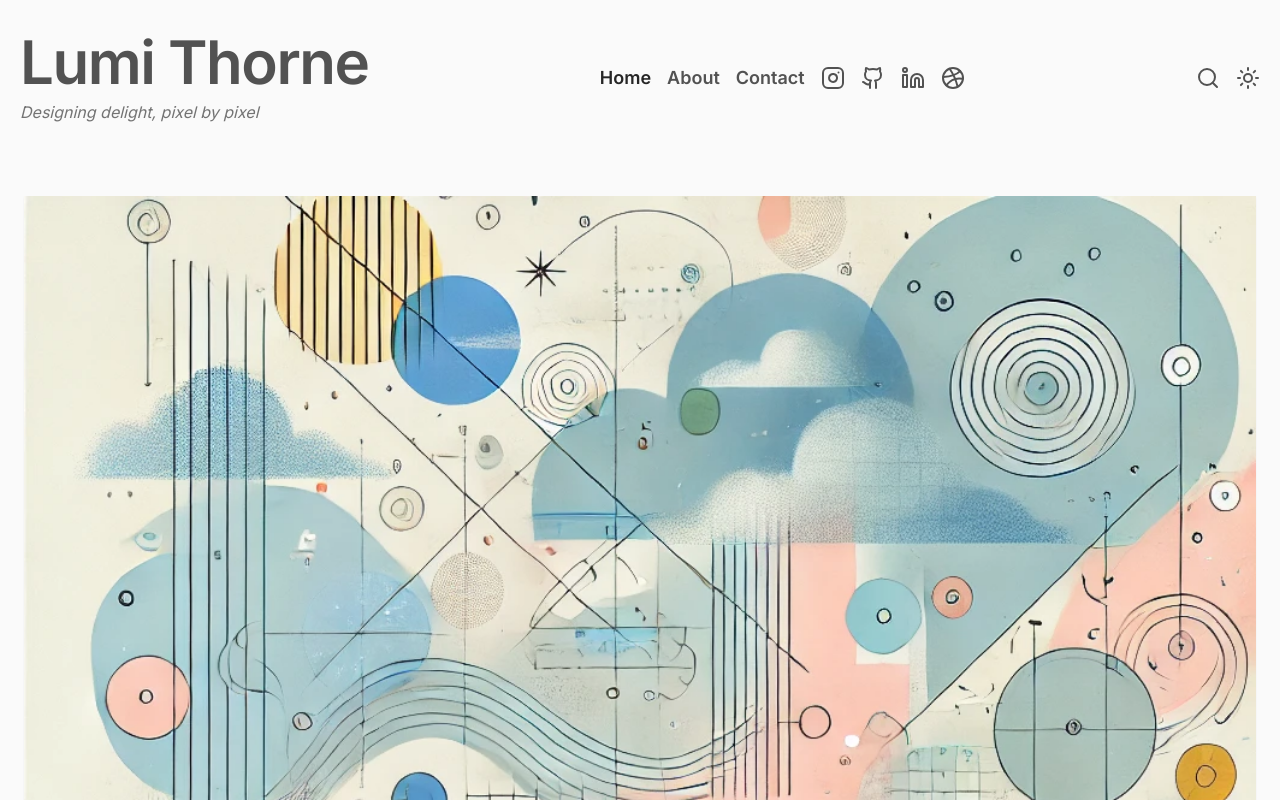
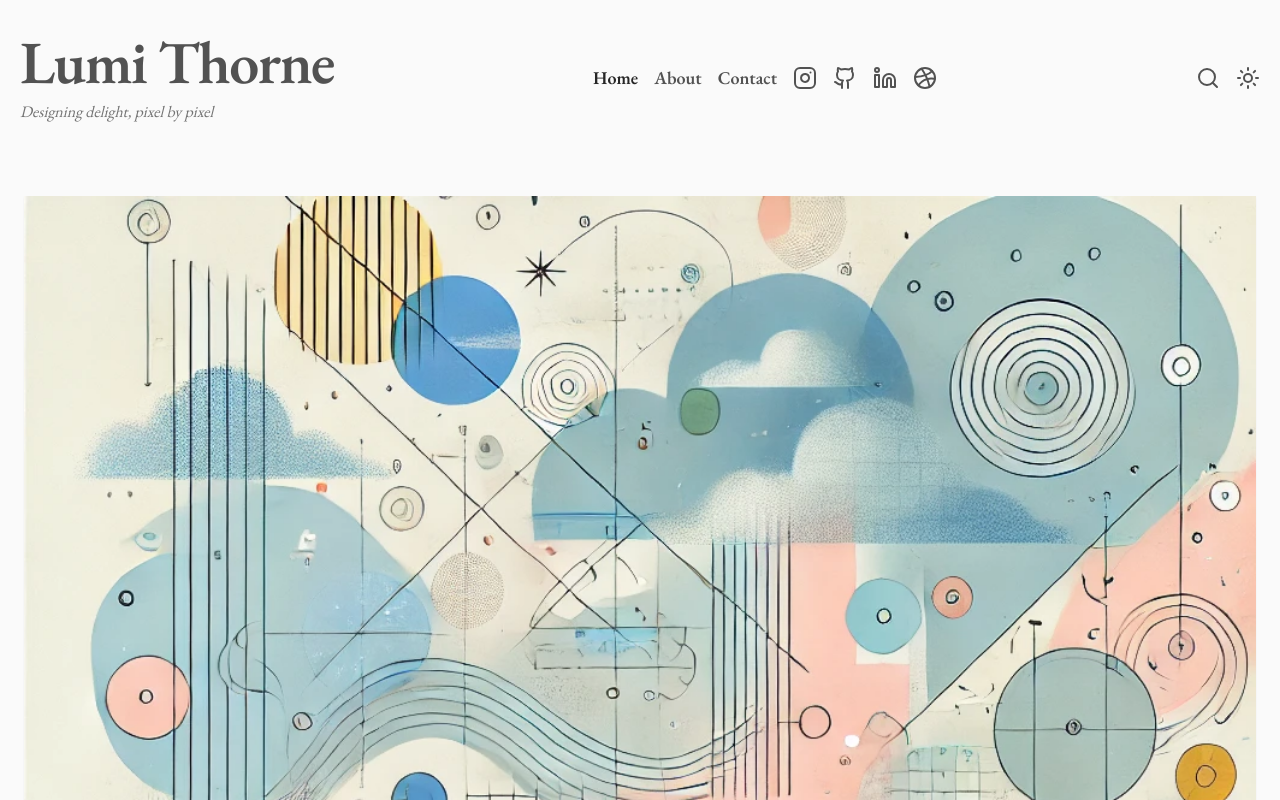
Before and after one commit to derekphilipau/nextjs-markdown-content-cms, a Next.js app: page / in a window 1280 px wide. Shown: the top 800 px of the page. Built offline with nearby package versions, Linux system fonts and the light colour scheme.

Commit message:
refine colors, accessibility

```diff
--- a/src/app/globals.css
+++ b/src/app/globals.css
@@ -16,7 +16,7 @@
     --primary: 0 0% 9%;
     --primary-foreground: 0 0% 98%;
 
-    --secondary: 0 0% 96.1%;
+    --secondary: 0 0% 96%;
     --secondary-foreground: 0 0% 9%;
 
     --muted: 0 0% 96.1%;
@@ -48,7 +48,7 @@
     --primary: 0 0% 98%;
     --primary-foreground: 0 0% 9%;
 
-    --secondary: 0 0% 14.9%;
+    --secondary: 0 0% 12%;
     --secondary-foreground: 0 0% 98%;
 
     --muted: 0 0% 14.9%;
--- a/src/app/layout.tsx
+++ b/src/app/layout.tsx
@@ -1,17 +1,14 @@
 import Footer from "@/components/layout/footer";
 import { siteConfig } from "@/siteConfig";
 import type { Metadata } from "next";
-import {
-  EB_Garamond as SerifFont,
-  Inter as SansSerifFont,
-} from "next/font/google";
+import { EB_Garamond as SiteFont } from "next/font/google";
 import cn from "classnames";
 import { Header } from "@/components/layout/header";
 import { getDictionary } from "../lib/dictionaries/dictionaries";
 
 import "./globals.css";
 
-const siteFont = SansSerifFont({
+const siteFont = SiteFont({
   subsets: ["latin"],
   weight: ["400", "500", "600", "700"],
 });
--- a/src/components/content/content-list.tsx
+++ b/src/components/content/content-list.tsx
@@ -28,7 +28,10 @@ export function ContentList({
       <div className="content-grid">
         {items.map((content) => (
           <div className={content.isHighlighted ? "col-span-full" : ""}>
-            <ContentPreview content={content} />
+            <ContentPreview
+              content={content}
+              size={content.isHighlighted ? "large" : "small"}
+            />
           </div>
         ))}
       </div>
--- a/src/components/content/content-preview.tsx
+++ b/src/components/content/content-preview.tsx
@@ -7,16 +7,20 @@ import type { Content } from "@/types";
 
 type ContentPreviewProps = {
   content: Content;
+  size?: "small" | "large";
 };
 
-export function ContentPreview({ content }: ContentPreviewProps) {
+export function ContentPreview({
+  content,
+  size = "small",
+}: ContentPreviewProps) {
   const { contentType, title, date, excerpt, slug } = content;
   const contentTypeSlug =
     contentType === "page" ? "" : siteConfig.contentTypes[contentType].slug;
   return (
     <div>
       <div className="mb-5">
-        <CoverImage content={content} />
+        <CoverImage content={content} size={size} />
       </div>
       <h3 className="text-3xl mb-3 leading-snug">
         <Link href={`${contentTypeSlug}/${slug}`}>{title}</Link>
--- a/src/components/cover-image.tsx
+++ b/src/components/cover-image.tsx
@@ -8,9 +8,20 @@ import type { Content } from "@/types";
 type CoverImageProps = {
   content: Content;
   isLink?: boolean;
+  size?: "small" | "large";
 };
 
-const CoverImage = ({ content, isLink = true }: CoverImageProps) => {
+const CoverImage = ({
+  content,
+  isLink = true,
+  size = "large",
+}: CoverImageProps) => {
+  const dimensions = {
+    small: { width: 600, height: 400 },
+    large: { width: 1920, height: 1080 },
+  };
+  const { width, height } = dimensions[size];
+
   const { contentType, title, coverImage, slug } = content;
   const imageSlug = siteConfig.contentTypes[contentType].slug;
   const contentTypeSlug =
@@ -25,8 +36,8 @@ const CoverImage = ({ content, isLink = true }: CoverImageProps) => {
       className={cn("shadow-sm w-full", {
         "hover:shadow-lg transition-shadow duration-200": slug,
       })}
-      width={1300}
-      height={630}
+      width={width}
+      height={height}
     />
   );
   return (
--- a/src/components/layout/footer.tsx
+++ b/src/components/layout/footer.tsx
@@ -7,7 +7,7 @@ import Link from "next/link";
 export function Footer() {
   const dict = getDictionary();
   return (
-    <footer className="border-t border-secondary mt-12">
+    <footer className="bg-secondary mt-12">
       <Container>
         <div className="py-12 flex flex-col lg:flex-row items-center gap-3">
           <div className="text-center lg:text-left">
--- a/src/components/layout/header.tsx
+++ b/src/components/layout/header.tsx
@@ -24,7 +24,7 @@ export function Header() {
       </div>
       <Navigation items={combinedNavItems} style="primary" />
       <div className="flex items-center gap-x-2 sm:gap-x-4">
-        <Link href="/search" className="nav-link">
+        <Link href="/search" className="nav-link" aria-label="Search">
           <Search size={24} />
           <span className="sr-only">Search</span>
         </Link>
--- a/src/components/layout/navigation.tsx
+++ b/src/components/layout/navigation.tsx
@@ -34,6 +34,7 @@ export function Navigation({ items, style }: NavigationProps) {
             href={item.slug}
             className={`nav-link flex items-center ${isActive ? "active" : ""}`}
             aria-current={isActive ? "page" : undefined}
+            aria-label={item.title}
           >
             {item.icon && Icon ? (
               <>
--- a/src/components/layout/pagination.tsx
+++ b/src/components/layout/pagination.tsx
@@ -15,7 +15,7 @@ export function Pagination({ pagination, basePath }: PaginationProps) {
       <div className="text-lg text-muted-foreground">
         {total} items • Page {currentPage} of {totalPages}
       </div>
-      <div className="flex justify-between gap-x-4 md:gap-x-8 w-full sm:w-auto text-lg">
+      <div className="flex justify-between gap-x-4 md:gap-x-8 w-full sm:w-auto text-xl">
         {currentPage > 1 && (
           <Link
             href={`${basePath}?page=${currentPage - 1}`}
--- a/src/components/layout/theme-switcher.tsx
+++ b/src/components/layout/theme-switcher.tsx
@@ -90,7 +90,13 @@ const Switch = () => {
   }
 
   return (
-    <button onClick={handleModeSwitch} className="nav-link">
+    <button
+      onClick={handleModeSwitch}
+      className="nav-link"
+      aria-label={`Switch to ${mode === "dark" ? "light" : "dark"} mode`}
+      aria-pressed={mode === "dark"}
+      role="switch"
+    >
       {mode === "dark" ? <Moon /> : <Sun />}
     </button>
   );
--- a/src/siteConfig.ts
+++ b/src/siteConfig.ts
@@ -37,18 +37,22 @@ export const siteConfig: SiteConfig = {
   ],
   secondaryNavigation: [
     {
+      title: "Instagram",
       icon: "Instagram",
       slug: "https://instagram.com/" + instagram,
     },
     {
+      title: "Github",
       icon: "Github",
       slug: "https://github.com/" + github,
     },
     {
+      title: "Linkedin",
       icon: "Linkedin",
       slug: "https://linkedin.com/in/" + linkedin,
     },
     {
+      title: "Dribbble",
       icon: "Dribbble",
       slug: "https://dribbble.com/" + dribbble,
     },
--- a/src/types.ts
+++ b/src/types.ts
@@ -5,9 +5,9 @@ export type SiteContentType = {
 };
 
 export type SiteNavigationItem = {
-  title?: string;
+  title: string;
+  slug: string;
   icon?: string;
-  slug: string;
 };
 
 export type SiteConfig = {
```
